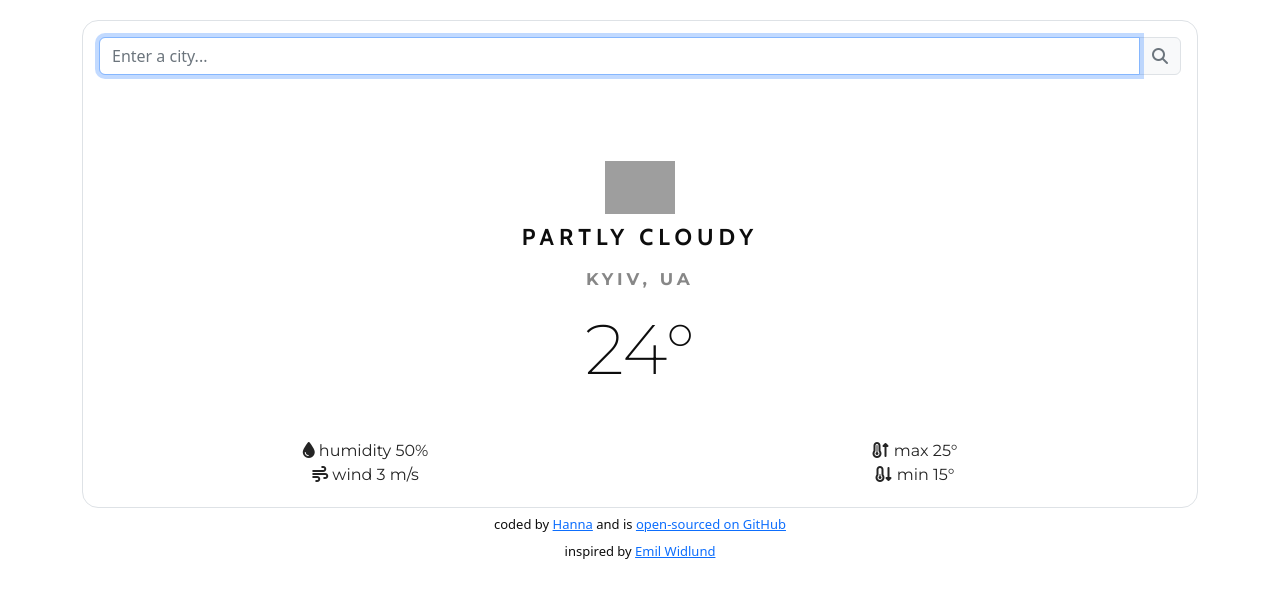
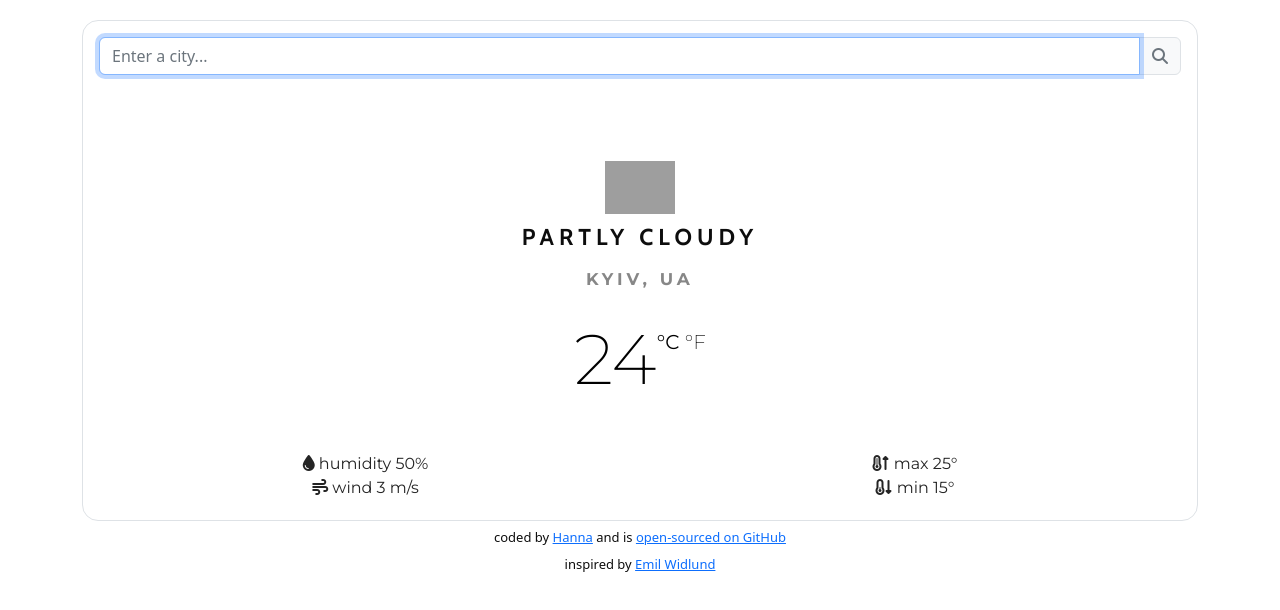
Before and after one commit to boxdigi/weather-react-project, a React (Create React App) app: page / in a window 1280 px wide. Shown: the top 610 px of the page. Built offline with nearby package versions, Linux system fonts and the light colour scheme; grey boxes are pictures that could not be loaded.

Commit message:
added unit class and css properties

```diff
--- a/src/Search.js
+++ b/src/Search.js
@@ -9,7 +9,6 @@ export default function Search() {
             className="form-control"
             type="search"
             placeholder="Enter a city..."
-            aria-label="Search with one button"
             autoFocus="off"
             autoComplete="off"
           />
--- a/src/Weather.css
+++ b/src/Weather.css
@@ -29,6 +29,20 @@
   padding: 10px 0 20px;
   font-family: 'Montserrat', sans-serif;
   font-weight: 200;
+  color: black;
+}
+
+.units a {
+  font-size: 20px;
+  font-family: 'Montserrat', sans-serif;
+  position: relative;
+  top: -35px;
+  text-decoration: none;
+  color: black;
+}
+
+.units.active {
+  font-weight: 400;
 }
 
 .Weather .current-condition {
--- a/src/Weather.js
+++ b/src/Weather.js
@@ -10,7 +10,11 @@ export default function Weather() {
           <img src="https://i.pinimg.com/originals/f9/8e/1b/f98e1bc90e8f78e9c6893ca4ab2f99d9.png" alt="weather icon" />
           <h2 className="current-icon-description">partly cloudy</h2>
           <h3 className="city-country text-uppercase">Kyiv, UA</h3>
-          <h1 className="current-temp">24°</h1>
+          <div className="current-temp">24
+            <span className="units active"><a href="/">°C </a></span>
+            <span className="units"><a href="/">°F</a></span>
+          </div>
+
           <div className="row row-cols-2 current-condition">
             <div className="col"><i class="fa-solid fa-droplet"></i> humidity 50%</div>
             <div className="col"><i class="fa-solid fa-temperature-arrow-up"></i> max 25°</div>
```
